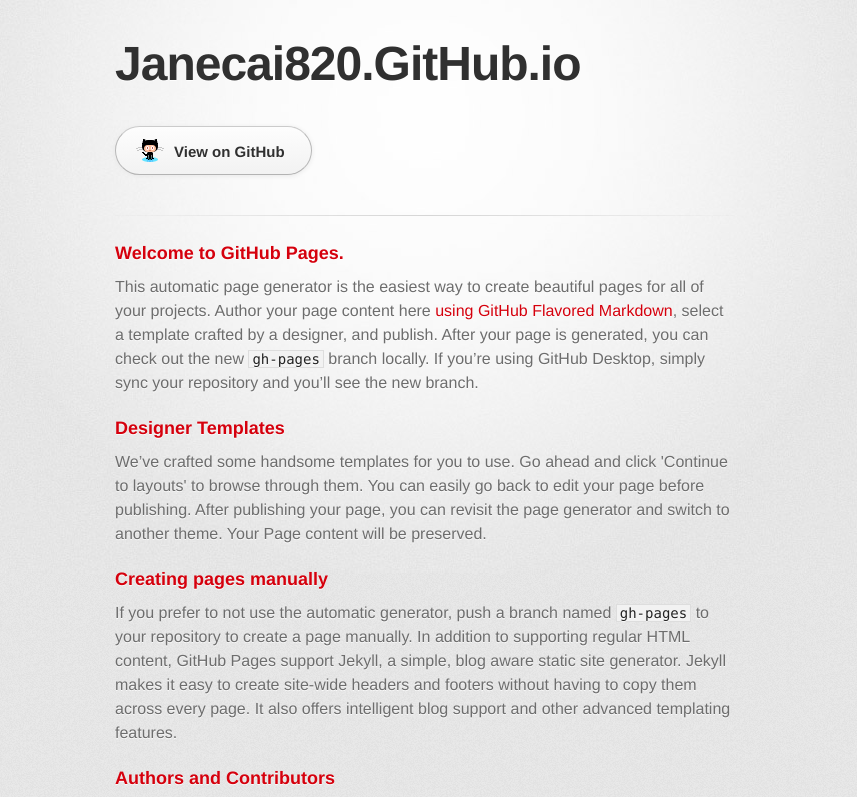
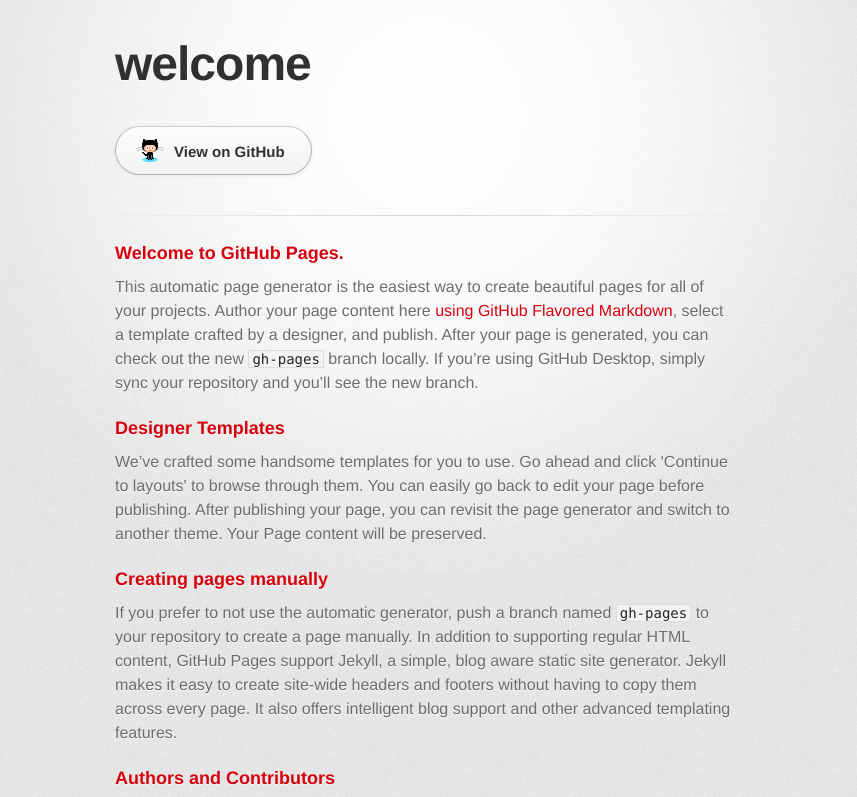
Before and after one commit to janecai820/janecai820.github.io, a plain HTML site: page index.html in a window 1280 px wide. Shown: the top 797 px of the page, without its empty margins (215-1072 px from the left). Drawn offline with Linux system fonts and the light colour scheme; a web font is replaced by a local one.

Commit message:
Update index.html

```diff
--- a/index.html
+++ b/index.html
@@ -18,7 +18,7 @@
       <div class="inner">
 
         <header>
-          <h1>Janecai820.GitHub.io</h1>
+          <h1>welcome</h1>
           <h2></h2>
         </header>
 
```
